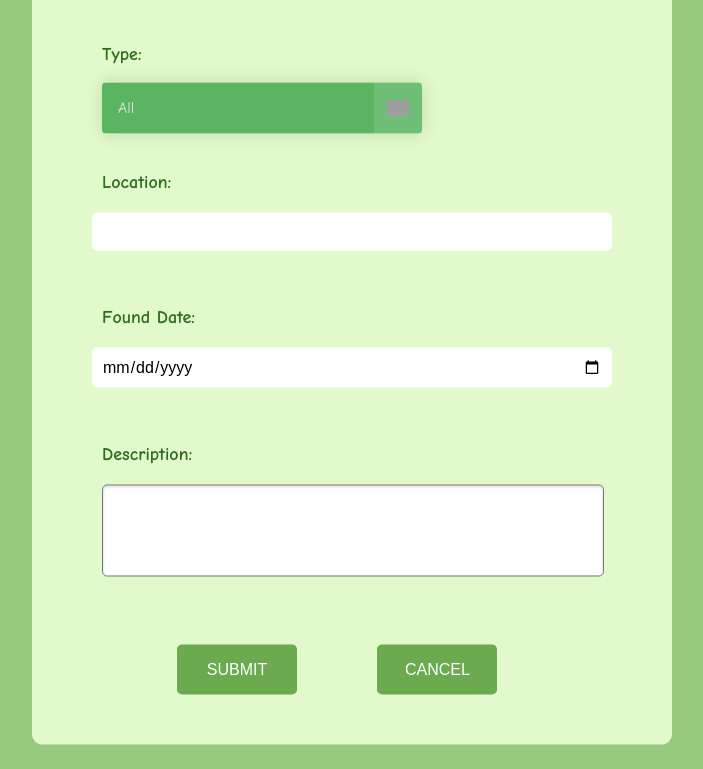
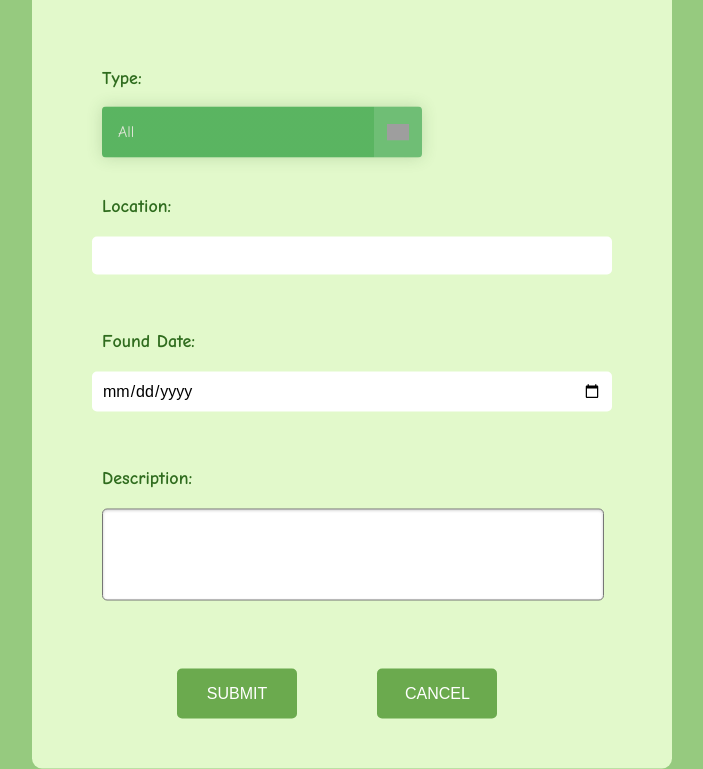
Before and after one commit to cyixiao/lost-and-found, a website: page public/add-item.html in a window 1280 px wide. Shown: the part 116-885 px from the top of the page, without its empty margins (288-991 px from the left). Before the commit the page ends 861 px from the top, so only its background shows below. Drawn offline with Linux system fonts and the light colour scheme; grey boxes are pictures that could not be loaded.

Commit message:
fix add item display bug

```diff
--- a/public/css/add_item.css
+++ b/public/css/add_item.css
@@ -35,7 +35,7 @@ h2 {
   padding: 60px 70px 50px 70px;
   border-radius: 10px;
   position: absolute;
-  top: 57%;
+  top: 60%;
   left: 50%;
   width: 500px;
   transform: translate(-50%, -50%);
```
Also changed, not shown: 1 other file.
